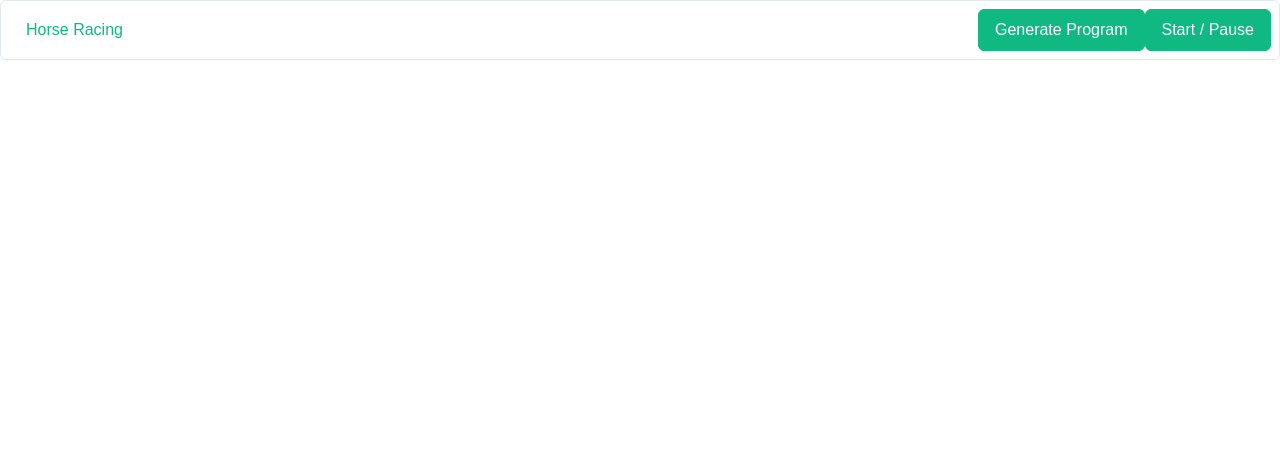
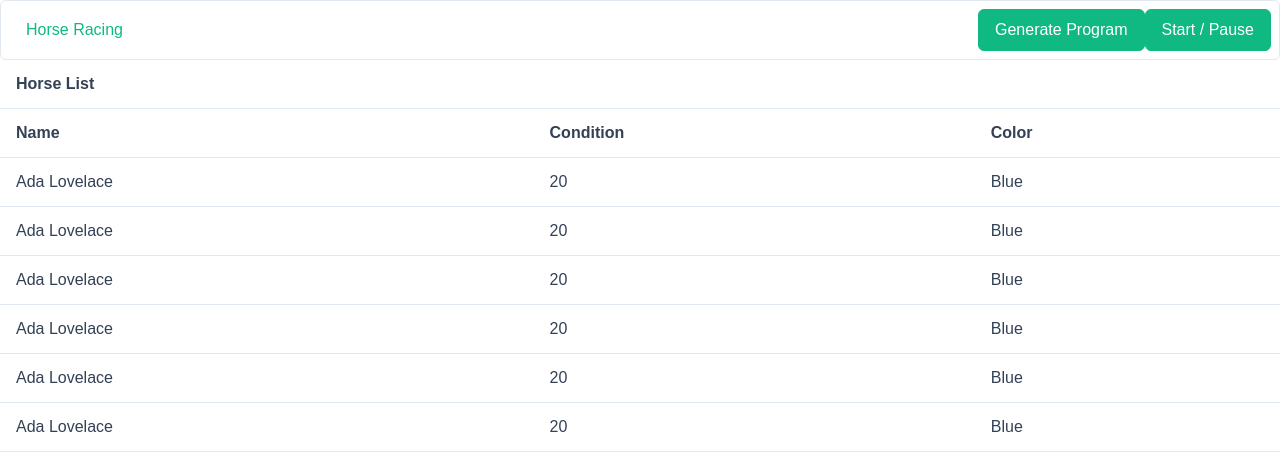
Before and after one commit to SezerYardim/insider-case-study, a Vue app: page / in a window 1280 px wide. Shown: the top 470 px of the page. Built offline with nearby package versions, Linux system fonts and the light colour scheme; a web font is replaced by a local one.

Commit message:
horselist table

```diff
--- a/src/App.vue
+++ b/src/App.vue
@@ -1,9 +1,14 @@
 <script setup lang="ts">
 import AppHeader from "@components/Header/AppHeader.vue";
+import HorseList from "@components/HorseList/HorseList.vue";
 </script>
 
 <template>
   <app-header></app-header>
+
+  <div class="px-6 py-4">
+    <horse-list></horse-list>
+  </div>
 </template>
 
 <style scoped></style>
--- /dev/null
+++ b/src/components/HorseList/HorseList.interface.ts
@@ -0,0 +1,5 @@
+export interface HorseListItem {
+  name: string;
+  condition: number;
+  color: string;
+}
--- /dev/null
+++ b/src/components/HorseList/HorseList.vue
@@ -0,0 +1,67 @@
+<template>
+  <div class="card">
+    <DataTable :value="horseList">
+      <template #header>
+        <p>Horse List</p>
+      </template>
+      <Column
+        field="name"
+        header="Name"
+        bodyClass="text-sm"
+        headerClass="text-sm bg-slate-100"
+      ></Column>
+      <Column
+        field="condition"
+        header="Condition"
+        bodyClass="text-sm"
+        headerClass="text-sm bg-slate-100"
+      ></Column>
+      <Column
+        field="color"
+        header="Color"
+        bodyClass="text-sm"
+        headerClass="text-sm bg-slate-100"
+      ></Column>
+    </DataTable>
+  </div>
+</template>
+
+<script setup lang="ts">
+import DataTable from "primevue/datatable";
+import { ref } from "vue";
+import { HorseListItem } from "./HorseList.interface";
+import Column from "primevue/column";
+
+const horseList = ref<Array<HorseListItem>>([
+  {
+    name: "Ada Lovelace",
+    condition: 20,
+    color: "Blue",
+  },
+  {
+    name: "Ada Lovelace",
+    condition: 20,
+    color: "Blue",
+  },
+  {
+    name: "Ada Lovelace",
+    condition: 20,
+    color: "Blue",
+  },
+  {
+    name: "Ada Lovelace",
+    condition: 20,
+    color: "Blue",
+  },
+  {
+    name: "Ada Lovelace",
+    condition: 20,
+    color: "Blue",
+  },
+  {
+    name: "Ada Lovelace",
+    condition: 20,
+    color: "Blue",
+  },
+]);
+</script>
```
